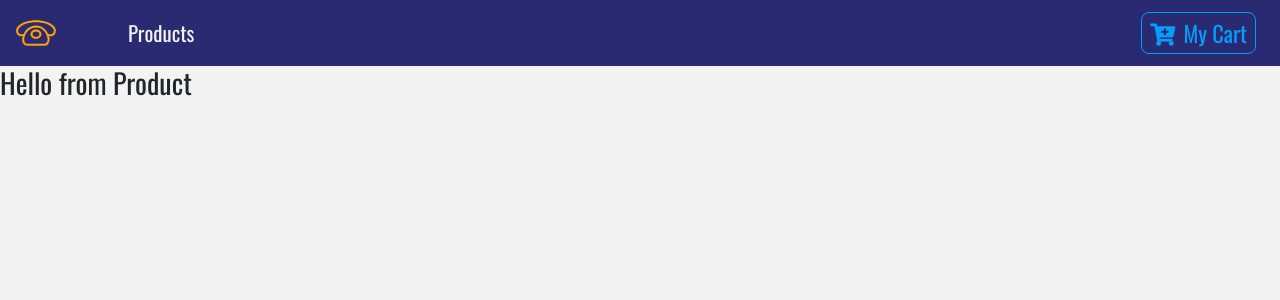
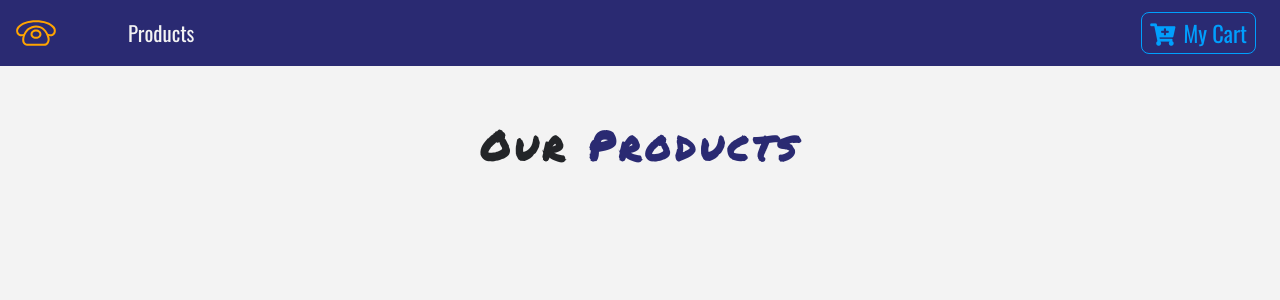
Before and after one commit to mikevorce/simple-ecommerce-site, a React (Create React App) app: page / in a window 1280 px wide. Shown: the top 300 px of the page. Built offline with nearby package versions, Linux system fonts and the light colour scheme.

Commit message:
Add 'title' component to the 'products' page of project

```diff
--- a/src/components/ProductList.js
+++ b/src/components/ProductList.js
@@ -1,12 +1,24 @@
-import React, { Component } from 'react'
-import Product from './Product'
+import React, { Component } from 'react';
+
+import Product from './Product';
+import Title from './Title';
+
 
 export default class ProductList extends Component {
+	state={
+		products: []
+	}
 	render() {
 		return (
-			<div>
-				<Product />
-			</div>
+			<React.Fragment>
+				<div className="py-5">
+					<div className="container">
+						<Title name="our" title="products" />
+						<div className="row">
+						</div>
+					</div>
+				</div>
+			</React.Fragment>
 		);
 	}
 }
--- /dev/null
+++ b/src/components/Title.js
@@ -0,0 +1,13 @@
+import React from 'react'
+
+export default function Title({name, title}) {
+	return (
+		<div className="row">
+			<div className="col-10 mx-auto my-2 text-center text-title">
+				<h1 className="text-capitalize font-weight-bold">
+					{ name } <strong className="text-blue">{ title }</strong>
+				</h1>
+			</div>
+		</div>
+	)
+}
```
